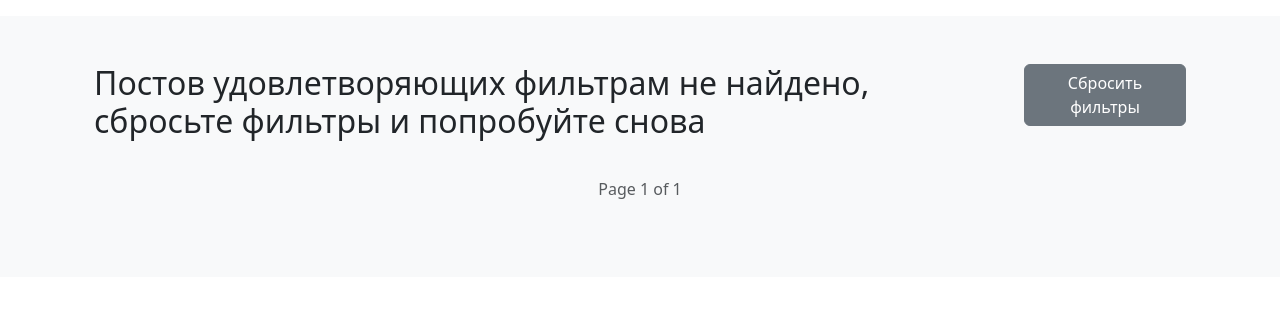
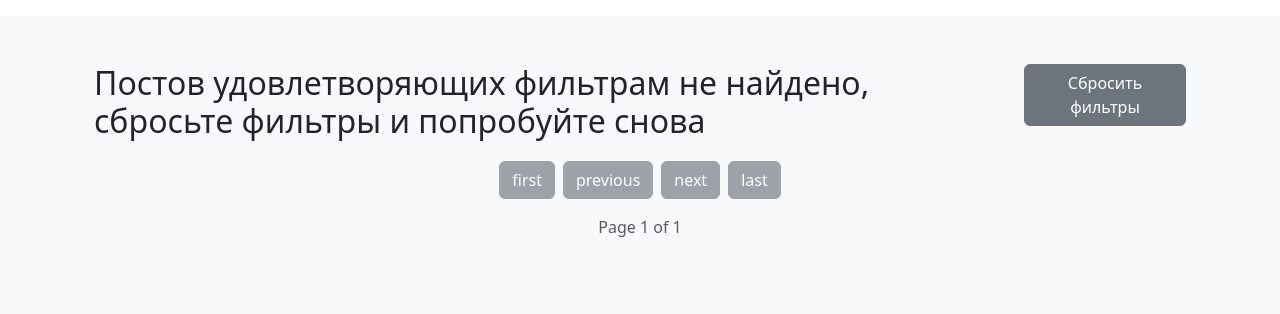
Before and after one commit to MrAdvocat2019/Pet_bllog, a Django app: page /posts/allposts/ in a window 1280 px wide. Shown: the part 73-387 px from the top of the page. Run offline with Django 5.2, Linux system fonts and the light colour scheme; data that the repository does not hold is empty; parts of the project's set-up code (start-up, migrations or seed data) failed here and were passed over; some libraries are stand-ins or nearby versions.

Commit message:
beatified pagination

```diff
--- a/blog/posts/views.py
+++ b/blog/posts/views.py
@@ -46,7 +46,7 @@ def list_view(request:HttpRequest):
     date_finish = f'{date_finish.year}-{str(date_finish.month).zfill(2)}-{str(date_finish.day).zfill(2)}'.strip()
 
     #paginating
-    paginator = Paginator(posts_list, 6)
+    paginator = Paginator(posts_list, 2)
 
     page_number = request.GET.get("page")
     page_obj = paginator.get_page(page_number)
--- a/blog/templates/posts/allposts.html
+++ b/blog/templates/posts/allposts.html
@@ -75,22 +75,21 @@
 
 <footer class="py-1 my-2">
   <ul class="nav justify-content-center align-items-center pb-2 mb-2">
-    {% if page_obj.has_previous %}
+
       <li class="nav-item">
-        <a href="?page=1{% if selected_categories %}&categories={{ selected_categories|join:'&categories=' }}{% endif %}{% if date_start %}&date_start={{date_start}}{% endif %}{% if date_finish %}&date_finish={{date_finish}}{% endif %}" class="nav-link px-2 text-body-secondary">first</a>
+        <a href="{% if page_obj.has_previous %}?page=1{% if selected_categories %}&categories={{ selected_categories|join:'&categories=' }}{% endif %}{% if date_start %}&date_start={{date_start}}{% endif %}{% if date_finish %}&date_finish={{date_finish}}{% endif %}{%endif%}" class="btn btn-secondary mx-1 {% if not page_obj.has_previous %}disabled{% endif %}">first</a>
       </li>
       <li class="nav-item">
-        <a href="?page={{ page_obj.previous_page_number }}{% if selected_categories %}&categories={{ selected_categories|join:'&categories=' }}{% endif %}{% if date_start %}&date_start={{date_start}}{% endif %}{% if date_finish %}&date_finish={{date_finish}}{% endif %}" class="nav-link px-2 text-body-secondary">previous</a>
+        <a href="{% if page_obj.has_previous %}?page={{ page_obj.previous_page_number }}{% if selected_categories %}&categories={{ selected_categories|join:'&categories=' }}{% endif %}{% if date_start %}&date_start={{date_start}}{% endif %}{% if date_finish %}&date_finish={{date_finish}}{% endif %}{%endif%}" class="btn btn-secondary mx-1 {% if not page_obj.has_previous %}disabled{% endif %}">previous</a>
       </li>
-    {% endif %}
-    {% if page_obj.has_next %}
+
       <li class="nav-item">
-        <a href="?page={{ page_obj.next_page_number }}{% if selected_categories %}&categories={{ selected_categories|join:'&categories=' }}{% endif %}{% if date_start %}&date_start={{date_start}}{% endif %}{% if date_finish %}&date_finish={{date_finish}}{% endif %}" class="nav-link px-2 text-body-secondary">next</a>
+        <a href="{% if page_obj.has_next %}?page={{ page_obj.next_page_number }}{% if selected_categories %}&categories={{ selected_categories|join:'&categories=' }}{% endif %}{% if date_start %}&date_start={{date_start}}{% endif %}{% if date_finish %}&date_finish={{date_finish}}{% endif %}{% endif %}" class="btn btn-secondary mx-1 {% if not page_obj.has_next %}disabled{% endif %}">next</a>
       </li>
       <li class="nav-item">
-        <a href="?page={{ page_obj.paginator.num_pages }}{% if selected_categories %}&categories={{ selected_categories|join:'&categories=' }}{% endif %}{% if date_start %}&date_start={{date_start}}{% endif %}{% if date_finish %}&date_finish={{date_finish}}{% endif %}" class="nav-link px-2 text-body-secondary">last</a>
+        <a href="{% if page_obj.has_next %}?page={{ page_obj.paginator.num_pages }}{% if selected_categories %}&categories={{ selected_categories|join:'&categories=' }}{% endif %}{% if date_start %}&date_start={{date_start}}{% endif %}{% if date_finish %}&date_finish={{date_finish}}{% endif %}{% endif %}" class="btn btn-secondary mx-1 {% if not page_obj.has_next %}disabled{% endif %} ">last</a>
       </li>
-    {% endif %}
+
   </ul>
   <p class="text-center text-body-secondary">Page {{ page_obj.number }} of {{ page_obj.paginator.num_pages }}</p>
 </footer>
```
